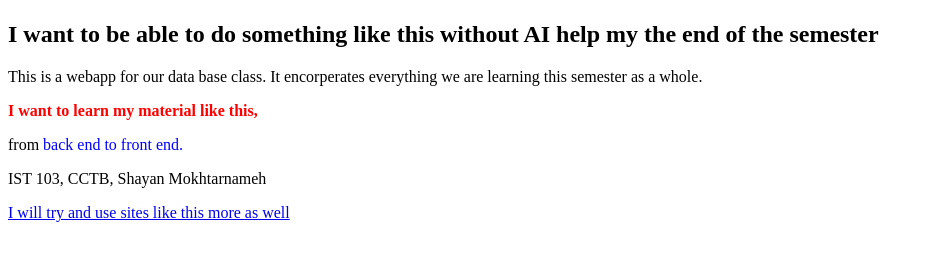
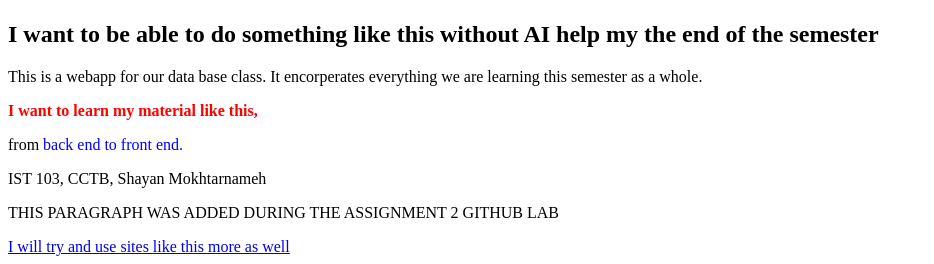
Before and after one commit to efcmo/github-lab-assignment-2, a plain HTML site: page index.html in a window 1280 px wide. Shown: the part 1120-1384 px from the top of the page, without its empty margins (0-934 px from the left). Before the commit the page ends 1350 px from the top, so only its background shows below. Drawn offline with Linux system fonts and the light colour scheme.

Commit message:
EDITED HTML FILE GITHUB LAB

```diff
--- a/index.html
+++ b/index.html
@@ -104,6 +104,8 @@
         <p>IST 103, CCTB, Shayan Mokhtarnameh</p>
     </footer>
 
+    <p>THIS PARAGRAPH WAS ADDED DURING THE ASSIGNMENT 2 GITHUB LAB</p>
+
     <div>
 
         <a href="https://www.w3schools.com/html/">I will try and use sites like this more as well</a>
```
